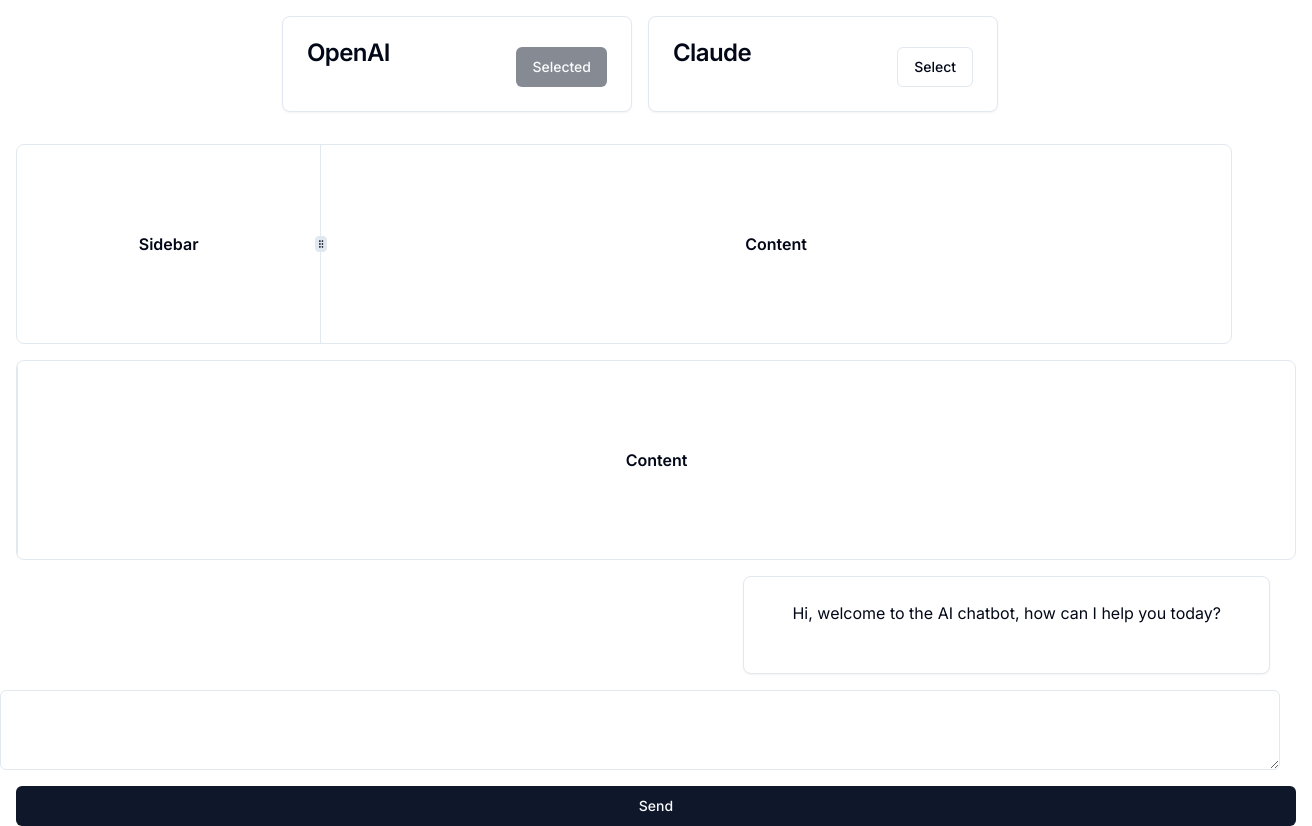
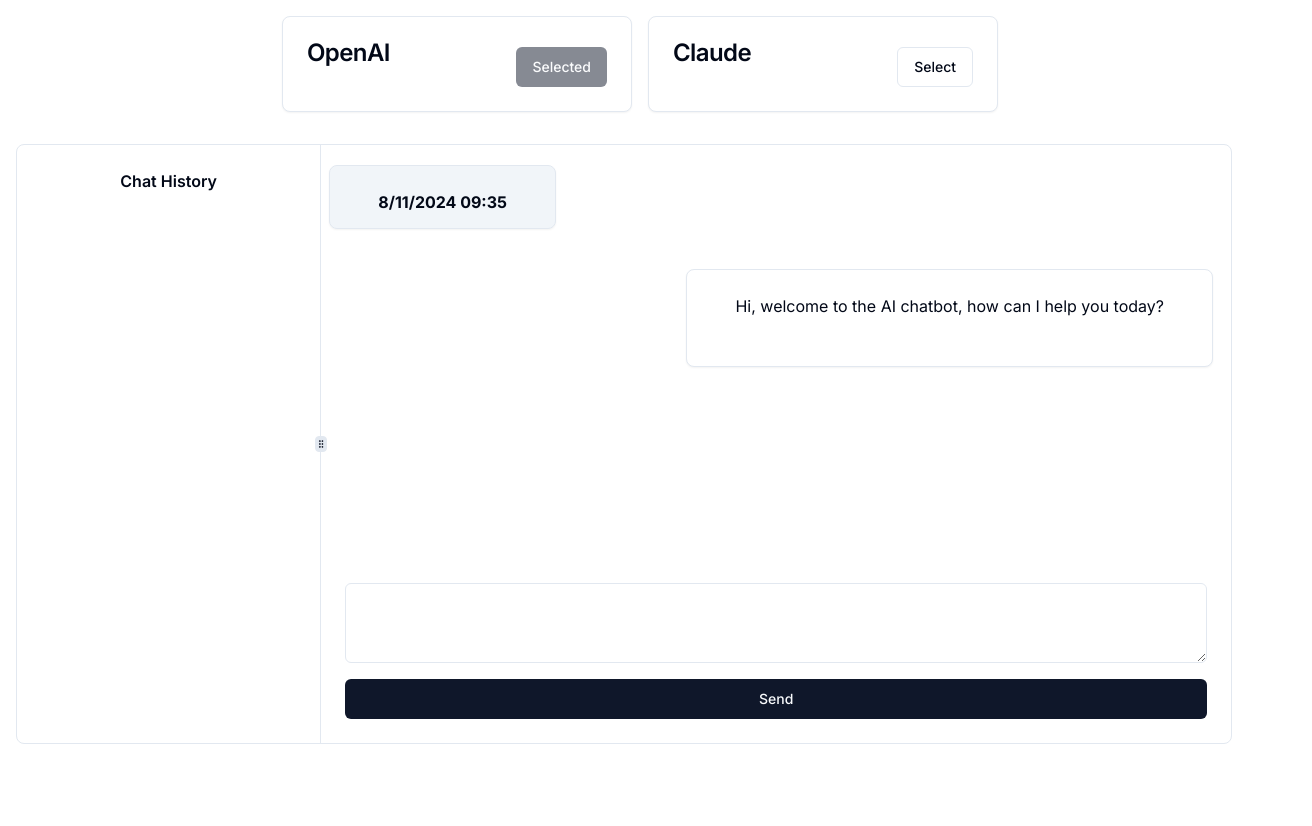
Before and after one commit to bestivil/ai-customer-support, a Next.js app: page / in a window 1280 px wide. Shown: the whole page, 1312 px wide, since content can reach past the window. After the commit the page ends 800 px from the top, so only its background shows below. Built offline with nearby package versions, Linux system fonts and the light colour scheme.

Commit message:
feat: integrated into panel

```diff
--- a/app/_components/shadcn_card.tsx
+++ b/app/elements/shadcn_card.tsx
@@ -9,6 +9,7 @@
   CardHeader,
   CardTitle,
 } from "@/components/ui/card";
+import { dformat } from "../util/datetime";
 
 interface Model {
   name: string;
@@ -20,7 +21,7 @@
   setModels,
 }: {
   models: { name: string; active: boolean };
-  setModels: React.Dispatch<React.SetStateAction<Model[]>>; // function ret new model based on old model
+  setModels: React.Dispatch<React.SetStateAction<Model[]>>; // function returns new model based on old model
 }) {
   const handleClick = () => {
     setModels((prevModels: Model[]) =>
@@ -35,7 +36,7 @@
   return (
     <Card className="w-[350px]">
       <CardHeader className="justify-between flex flex-row">
-        <CardTitle> {models.name}</CardTitle>
+        <CardTitle> {models.name} </CardTitle>
         <Button
           disabled={models.active}
           variant={models.active ? "default" : "outline"}
@@ -51,9 +52,11 @@
 export function BaseCard({
   cn,
   msg,
+  size,
 }: {
   cn: string;
-  msg: { role: string; content: string };
+  msg: { role?: string; content: string };
+  size?: string;
 }) {
   return (
     <div
@@ -62,7 +65,7 @@
         msg.role == "assistant" ? "md:justify-end" : "justify-start"
       )}
     >
-      <Card className="">
+      <Card className={size}>
         <CardHeader className="justify-between flex flex-row">
           <CardContent>
             <p>{msg.content}</p>
--- a/app/page.tsx
+++ b/app/page.tsx
@@ -1,12 +1,21 @@
 "use client";
 
 import { Textarea } from "@/components/ui/textarea";
-import SelectCard, { BaseCard } from "./_components/shadcn_card";
+import SelectCard, { BaseCard } from "./elements/shadcn_card";
 import { useState } from "react";
-import { Panels } from "./_components/panel";
-import { Box_Shadcn } from "./_components/box_shadcn";
+import { Panels } from "./elements/panel";
+import { Box_Shadcn } from "./elements/box_shadcn";
 import { Button } from "@/components/ui/button";
 import { Loader2 } from "lucide-react";
+import {
+  ResizablePanelGroup,
+  ResizablePanel,
+  ResizableHandle,
+} from "@/components/ui/resizable";
+
+import { dformat } from "./util/datetime";
+import { ErrorToast } from "./util/error_message";
+import { ToastContainer } from "react-toastify";
 
 export default function Home() {
   const [models, setModels] = useState([
@@ -26,6 +35,7 @@
   const [newMsg, setNewMsg] = useState<string>();
   const [isLoading, setLoading] = useState<boolean>(false);
   const [res, setResponse] = useState<any>();
+  const [toast, showToast] = useState(false);
 
   const sendMessage = async () => {
     if (!newMsg?.trim() || isLoading) return;
@@ -41,7 +51,7 @@
       setResponse(res);
     } catch {}
 
-    if (res.body) {
+    if (res) {
       const reader = res.body.getReader();
       const decoder = new TextDecoder();
       let result = "";
@@ -64,6 +74,12 @@
           });
           return reader.read().then(processText);
         });
+    } else {
+      setMessages(() => {
+        let lastMessage = messages[messages.length - 1];
+        return [{ ...lastMessage, content: lastMessage.content + "" }];
+      });
+      showToast(true);
     }
 
     setLoading(false);
@@ -96,21 +112,44 @@
         ))}
       </div>
 
-      <Panels />
-      <Box_Shadcn />
+      <ResizablePanelGroup
+        direction="horizontal"
+        className="min-h-[600px] m-4 max-w-[95%] rounded-lg border"
+      >
+        <ResizablePanel defaultSize={25}>
+          <div className="flex flex-col h-full items-center justify-start p-6">
+            <div className="font-semibold">Chat History</div>
+          </div>
+        </ResizablePanel>
+        <ResizableHandle withHandle />
+        <ResizablePanel defaultSize={75}>
+          <div className="flex flex-col h-full p-2 ">
+            <div className="mb-8">
+              <BaseCard
+                cn={"mt-3 top-0"}
+                size=" bg-slate-100 w-fit h-16 font-bold"
+                msg={{ content: dformat }}
+              />
+            </div>
+            <div className="flex-1 overflow-y-auto">
+              {messages.map((item, index) => (
+                <BaseCard key={index} msg={item} cn={"flex mx-[10px] mt-2"} />
+              ))}
+            </div>
 
-      {messages.map((item, index) => (
-        <BaseCard msg={item} cn={"flex mx-[10px] mt-2"} />
-      ))}
-
+            <div className="sticky bottom-0 left-0 w-full bg-white p-4 ">
               <Textarea
                 value={newMsg}
                 onChange={(e) => setNewMsg(e.target.value)}
-        className="mt-4"
+                className="mb-4"
               />
-      <Button onClick={handleSendMsg} className="mt-4 mx-4 w-full">
+              <Button onClick={handleSendMsg} className="w-full">
                 {isLoading ? <Loader2 className="animate-spin" /> : "Send"}
               </Button>
             </div>
+          </div>
+        </ResizablePanel>
+      </ResizablePanelGroup>
+    </div>
   );
 }
--- /dev/null
+++ b/app/util/datetime.ts
@@ -0,0 +1,18 @@
+import { useEffect, useState } from "react";
+
+const d = new Date();
+
+export default function DateTime() {
+  const [dateTime, setDateTime] = useState<string>("");
+
+  setDateTime(dformat);
+
+  return dateTime;
+}
+
+export var dformat =
+  [d.getMonth() + 1, d.getDate(), d.getFullYear()].join("/") +
+  " " +
+  [d.getHours(), d.getMinutes()]
+    .map((num) => num.toString().padStart(2, "0"))
+    .join(":");
--- /dev/null
+++ b/app/util/error_message.tsx
@@ -0,0 +1,16 @@
+import { toast } from "react-toastify";
+
+import "react-toastify/dist/ReactToastify.css";
+
+export function ErrorToast() {
+  return toast("Error", {
+    position: "top-right",
+    autoClose: 5000,
+    hideProgressBar: false,
+    closeOnClick: true,
+    pauseOnHover: true,
+    draggable: true,
+    progress: undefined,
+    theme: "light",
+  });
+}
--- a/package.json
+++ b/package.json
@@ -23,6 +23,7 @@
     "react": "^18",
     "react-dom": "^18",
     "react-resizable-panels": "^2.0.23",
+    "react-toastify": "^10.0.5",
     "tailwind-merge": "^2.4.0",
     "tailwindcss-animate": "^1.0.7"
   },
```
Also changed, not shown: app/elements/box_shadcn.tsx (renamed from app/_components/box_shadcn.tsx), app/elements/panel.tsx (renamed from app/_components/panel.tsx), 1 other file (tests, documents, lock files or other folders). Lines whose indentation alone changed are shown as unchanged.
